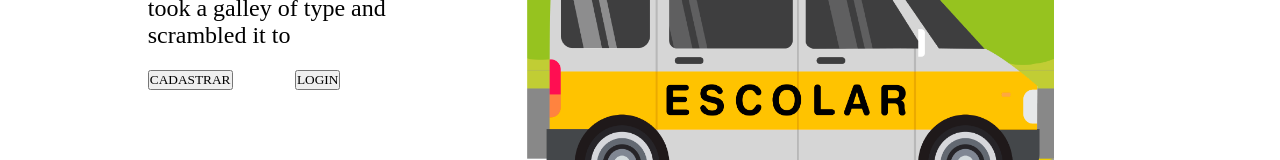
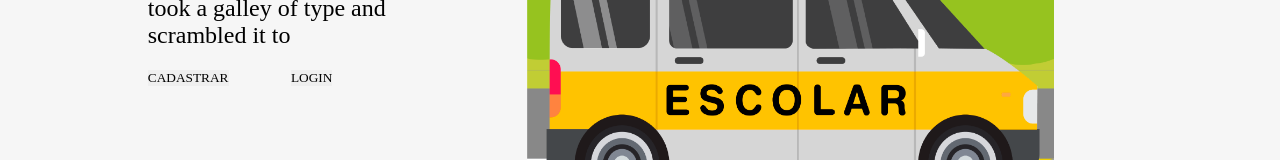
Before and after one commit to niicoolaass/Vanlus_demoday, a React (Create React App) app: page / in a window 1280 px wide. Shown: the part 384-544 px from the top of the page. Built offline with nearby package versions, Linux system fonts and the light colour scheme; a web font is replaced by a local one.

Commit message:
cores padroês

```diff
--- a/src/styles/global.css
+++ b/src/styles/global.css
@@ -5,6 +5,8 @@
     padding: 0;
     box-sizing: border-box;
     font-family: 'Hitmo2.0';
+    border: none;
+    border-bottom: none;
 }
 
 @font-face {
@@ -18,3 +20,24 @@
     src: url('Hitmo2.0-Bold.ttf') format('truetype');
 
 }
+
+html, body, #root {
+    max-width: 100vw;
+    max-height: 100vh;
+
+    width: 100%;
+    height: 100%;
+}
+
+html {
+    background: var(--background-main);
+}
+
+:root {
+    --background-main: #f6f6f6;
+    --azul-vanlus: #003566;
+    --azul-claro-vanlus: #a2d6f9;
+    --prata-vanlus: #d6d6d6;
+    --amarelo-forte-vanlus: #ffc300;
+    --amarelo-fraco-vanlus: #ffd60a;
+}
```
